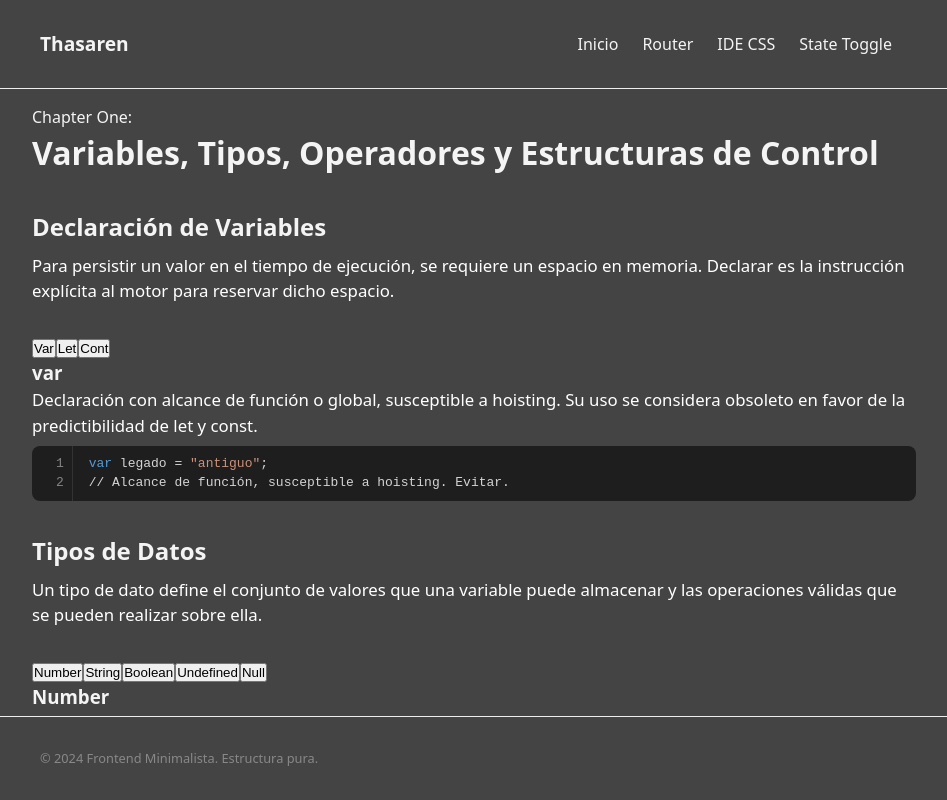
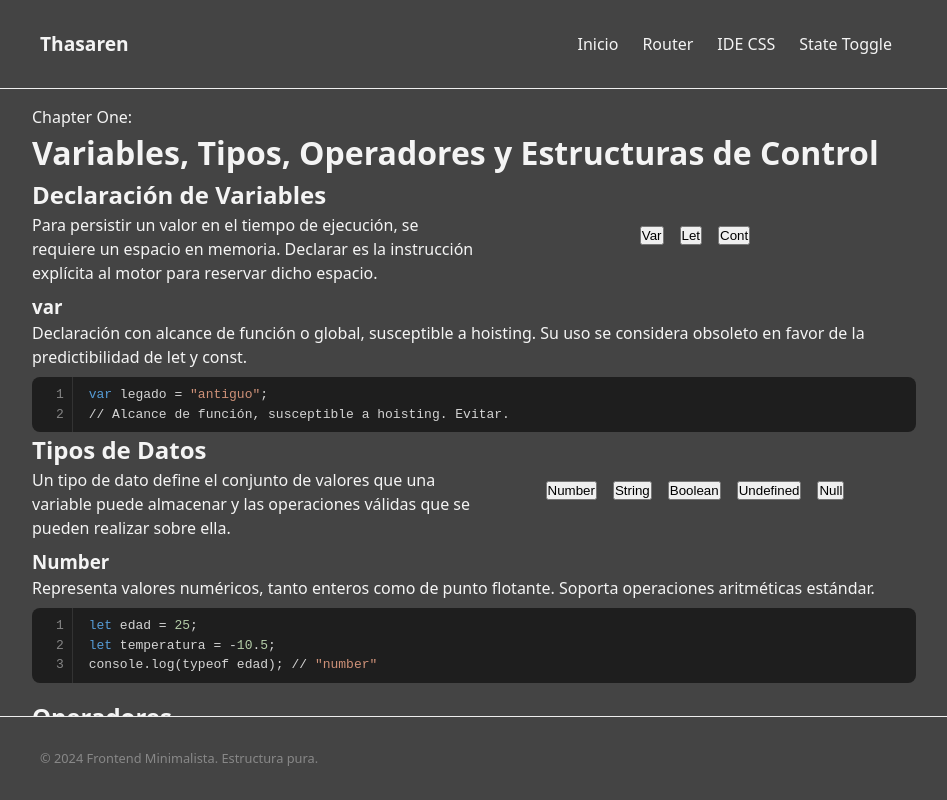
Before and after one commit to EsneiderCdD/thasaren, a React (Vite) app: page /logic in a window 1280 px wide. Shown: the whole page, without its empty margins (166-1113 px from the left). Built offline with nearby package versions, Linux system fonts and the light colour scheme.

Commit message:
style(logic): basic style

```diff
--- a/src/components/features/Logic/Conditionals.jsx
+++ b/src/components/features/Logic/Conditionals.jsx
@@ -2,6 +2,8 @@ import { useState } from "react";
 import ViewCode from "../../../components/reusables/ViewCode/ViewCode";
 import {
     ejemploIf,
+    ejemploElseIf,
+    ejemploElse,
     ejemploSwitch,
     ejemploGuardClauseProblema,
     ejemploGuardClauseSolucion
@@ -10,19 +12,19 @@ import styles from "./style/Logic.module.css";
 
 const conditionalGroups = {
     if: {
-        title: 'If / Else If / Else',
-        description: 'Mecanismos para bifurcar el código y tomar decisiones basadas en el estado de los datos.',
+        title: 'If',
+        description: 'Evalúa una expresión lógica. Si el resultado es verdadero (true), ejecuta el bloque de código encerrado en llaves.',
         code: ejemploIf,
     },
     else_if: {
-        title: 'If / Else If / Else',
-        description: 'Mecanismos para bifurcar el código y tomar decisiones basadas en el estado de los datos.',
-        code: ejemploIf,
+        title: 'Else If',
+        description: 'Permite evaluar una nueva condición si el "if" anterior resultó falso. Puedes encadenar tantos como necesites.',
+        code: ejemploElseIf,
     },
     else: {
-        title: 'If / Else If / Else',
-        description: 'Mecanismos para bifurcar el código y tomar decisiones basadas en el estado de los datos.',
-        code: ejemploIf,
+        title: 'Else',
+        description: 'Es el bloque de "último recurso". Se ejecuta únicamente si ninguna de las condiciones anteriores (if / else if) fue verdadera.',
+        code: ejemploElse,
     },
 
     switch: {
@@ -39,24 +41,25 @@ const Conditionals = () => {
 
     return (
         <div className={styles.container}>
+            <div className={styles.conditionals_header}>
+                <div className={styles.conditionals_info}>
                     <h2>Estructuras de Control</h2>
-
+                    <p>Son mecanismos para bifurcar el código y tomar decisiones basadas en el estado de los datos.</p>
+                </div>
+                <div className={styles.conditionals_buttons}>
                     <button onClick={() => setConditionalToggle('if')}>If</button>
                     <button onClick={() => setConditionalToggle('else_if')}>Else If</button>
                     <button onClick={() => setConditionalToggle('else')}>Else</button>
                     <button onClick={() => setConditionalToggle('switch')}>Switch</button>
-
-            <section className={styles.if_else}>
+                </div>
+            </div>
             <h3>{currentConditional.title}</h3>
             <p>{currentConditional.description}</p>
             <ViewCode code={currentConditional.code} />
-            </section>
 
-            {conditionalToggle !== 'switch' && (
+            {conditionalToggle == 'if' && (
 
                 <section className={styles.guard_pattern}>
-
-
                     <h4 className={styles.text_danger}>
                         El Problema: Arrow Code (Código Flecha)
                     </h4>
--- a/src/components/features/Logic/VariablesAndTypes.jsx
+++ b/src/components/features/Logic/VariablesAndTypes.jsx
@@ -74,42 +74,50 @@ const VariablesAndTypes = () => {
 
     return (
         <div className={styles.container}>
+            <div className={styles.variables}>
+
+                <div className={styles.variables_header}>
+                    <div className={styles.variables_info}>
+
                         <h2>Declaración de Variables</h2>
                         <p>
                             Para persistir un valor en el tiempo de ejecución, se requiere un espacio en memoria. Declarar es la instrucción explícita al motor para reservar dicho espacio.
                         </p>
-            {/* Variables */}
-            <div>
+                    </div>
+
+                    <div className={styles.variables_buttons}>
                         <button onClick={() => setVariableDeclaration('var')}>Var</button>
                         <button onClick={() => setVariableDeclaration('let')}>Let</button>
                         <button onClick={() => setVariableDeclaration('const')}>Cont</button>
                     </div>
-
-
-            <section className={styles.variables}>
+                </div>
                 <h3>{currentData.title}</h3>
                 <p>{currentData.description}</p>
                 <ViewCode code={currentData.code} />
-            </section>
+                <div className={styles.data_types}>
 
+
+                    <div className={styles.types_info}>
                         <h2>Tipos de Datos</h2>
                         <p>
                             Un tipo de dato define el conjunto de valores que una variable puede almacenar y las operaciones válidas que se pueden realizar sobre ella.
                         </p>
+                    </div>
                     {/* Types */}
-            <div>
+                    <div className={styles.types_buttons}>
                         <button onClick={() => setDataType('number')}>Number</button>
                         <button onClick={() => setDataType('string')}>String</button>
                         <button onClick={() => setDataType('boolean')}>Boolean</button>
                         <button onClick={() => setDataType('undefined')}>Undefined</button>
                         <button onClick={() => setDataType('null')}>Null</button>
                     </div>
-            <section className={styles.data_types}>
+                </div>
+
                 <h3>{currentType.title}</h3>
                 <p>{currentType.description}</p>
                 <ViewCode code={currentType.code} />
-            </section>
 
+            </div>
         </div>
     );
 };
--- a/src/components/features/Logic/style/Logic.module.css
+++ b/src/components/features/Logic/style/Logic.module.css
@@ -3,113 +3,100 @@
     margin: 0 auto;
 }
 
-.container h2 {
-    margin-top: 2rem;
-    padding-bottom: 0.5rem;
+.container th {
+    text-align: left;
+
 }
 
-.container p {
-    margin-bottom: 2rem;
-    font-size: 1.05rem;
-    color: #ffffff;
+
+
+/* Variables & Types  */
+.variables {
+    display: flex;
+    flex-direction: column;
+    margin-bottom: 1rem;
+
 }
 
-.assignment {
+.variables_header {
+    display: flex;
+    flex-direction: row;
+
+}
+
+.variables_info {
+
+    width: 50%;
+}
+
+.variables_buttons {
+    width: 50%;
+    display: flex;
+    justify-content: center;
+    align-items: center;
+    gap: 1rem;
+}
+
+.variables p {
+    margin-bottom: 0.5rem;
+}
+
+
+.data_types {
+    display: flex;
+    flex-direction: row;
+
+}
+
+.data_types p {
+    margin-bottom: 0.5rem;
+}
+
+.types_info,
+.types_buttons {
+    flex: 1;
+}
+
+.types_buttons {
+    display: flex;
+    justify-content: center;
+    align-items: center;
+    gap: 1rem;
+}
+
+.conditionals_header {
+    display: flex;
+    flex-direction: row;
+}
+.conditionals_info,
+.conditionals_buttons {
+    flex: 1;
+}
+.conditionals_buttons {
+    display: flex;
+    justify-content: center;
+    align-items: center;
+    gap: 1rem;
+}
+
+
+
+
+
+
+
+.value_absence {
     margin-bottom: 1rem;
 }
 
-.assignment p {
+.value_absence p {
     margin-bottom: 0.5rem;
 }
 
-.arithmetic {
-    margin-bottom: 1rem;
-}
 
-.arithmetic p {
-    margin-bottom: 0.5rem;
-}
 
-.module {
-    margin-bottom: 1rem;
-}
 
-.module p {
-    margin-bottom: 0.5rem;
-}
 
-.exponentiation {
-    margin-bottom: 1rem;
-}
-
-.exponentiation p {
-    margin-bottom: 0.5rem;
-}
-
-.unaries {
-    margin-bottom: 1rem;
-}
-
-.unaries p {
-    margin-bottom: 0.5rem;
-}
-
-.relational {
-    margin-bottom: 1rem;
-}
-
-.relational p {
-    margin-bottom: 0.5rem;
-}
-
-.equality {
-    margin-bottom: 1rem;
-}
-
-.equality p {
-    margin-bottom: 0.5rem;
-}
-
-.boolean {
-    margin-bottom: 1rem;
-}
-
-.boolean p {
-    margin-bottom: 0.5rem;
-}
-
-.short_circuit {
-    margin-bottom: 1rem;
-}
-
-.short_circuit p {
-    margin-bottom: 0.5rem;
-}
-
-.ternary {
-    margin-bottom: 1rem;
-}
-
-.ternary p {
-    margin-bottom: 0.5rem;
-}
-
-/* Conditionals Styles */
-.if_else {
-    margin-bottom: 1rem;
-}
-
-.if_else p {
-    margin-bottom: 0.5rem;
-}
-
-.switch_case {
-    margin-bottom: 1rem;
-}
-
-.switch_case p {
-    margin-bottom: 0.5rem;
-}
 
 .guard_pattern {
     margin-bottom: 1rem;
@@ -129,28 +116,3 @@
     margin-top: 1.5rem;
     margin-bottom: 0.5rem;
 }
-
-/* Variables & Types Styles */
-.variables {
-    margin-bottom: 1rem;
-}
-
-.variables p {
-    margin-bottom: 0.5rem;
-}
-
-.data_types {
-    margin-bottom: 1rem;
-}
-
-.data_types p {
-    margin-bottom: 0.5rem;
-}
-
-.value_absence {
-    margin-bottom: 1rem;
-}
-
-.value_absence p {
-    margin-bottom: 0.5rem;
-}
--- a/src/data/codes/conditionals.js
+++ b/src/data/codes/conditionals.js
@@ -1,17 +1,31 @@
 // === CONDICIONALES ===
 
-export const ejemploIf = `let saldo = 100;
+// 1. IF
+export const ejemploIf = `let bateria = 15;
 
-if (saldo >= 500) {
-    console.log("Premium");
-} else if (saldo > 0) {
-    console.log("Básico"); // Se ejecuta esto
-} else {
-    console.log("Sin fondos");
+if (bateria < 20) {
+    console.log("⚠️ Batería baja");
 }`;
 
+// 2. ELSE IF
+export const ejemploElseIf = `let hora = 14;
 
+if (hora < 12) {
+    console.log("Buenos días");
+} else if (hora < 18) {
+    console.log("Buenas tardes");
+}`;
 
+// 3. ELSE
+export const ejemploElse = `let estaLloviendo = false;
+
+if (estaLloviendo) {
+    console.log("Lleva paraguas");
+} else {
+    console.log("Disfruta el día");
+}`;
+
+// 4. SWITCH
 export const ejemploSwitch = `const rol = "admin";
 
 switch (rol) {
@@ -24,7 +38,6 @@ switch (rol) {
     default:
         console.log("Lectura");
 }`;
-
 
 
 export const ejemploGuardClauseProblema = `// FORMA TRADICIONAL (A evitar)
--- a/src/index.css
+++ b/src/index.css
@@ -6,7 +6,7 @@
   margin: 0;
   padding: 0;
   box-sizing: border-box;
-  /* border: 1px solid red; */
+  /* border: 1px dotted rgba(255, 0, 0, 0.345); */
 }
 
 :root {
--- a/src/pages/Logic.jsx
+++ b/src/pages/Logic.jsx
@@ -9,13 +9,10 @@ const Logic = () => {
         <div className="container" style={{ padding: '1rem 0.5rem' }}>
             <span>Chapter One:</span><h1>Variables, Tipos, Operadores y Estructuras de Control</h1>
 
-            {/* 1. FUNDAMENTOS: Variables, Tipos */}
             <VariablesAndTypes />
 
-            {/* 2. HERRAMIENTAS: Operadores */}
             <Operators />
 
-            {/* 3. ESTRUCTURAS DE CONTROL: If, Switch, etc. */}
             <Conditionals />
         </div>
     );
```
Lines whose indentation alone changed are shown as unchanged.
